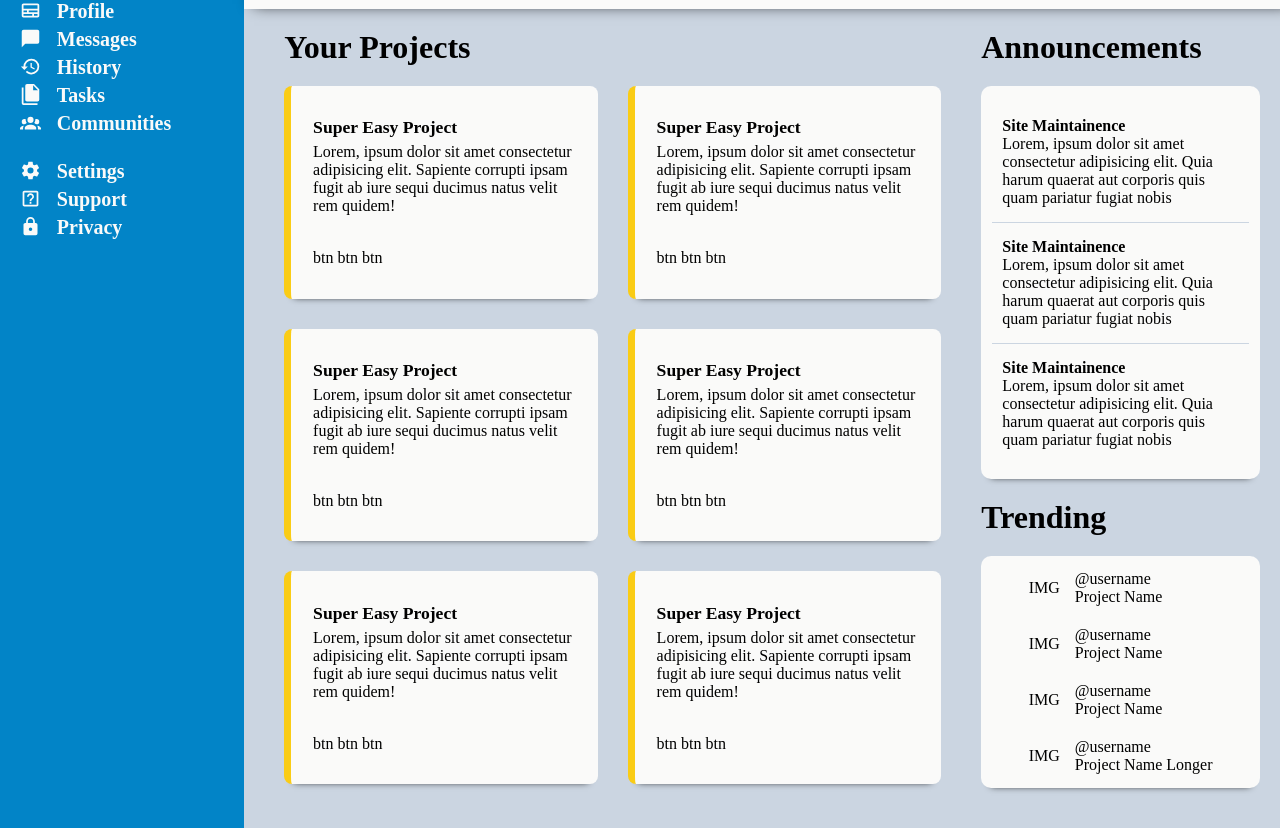
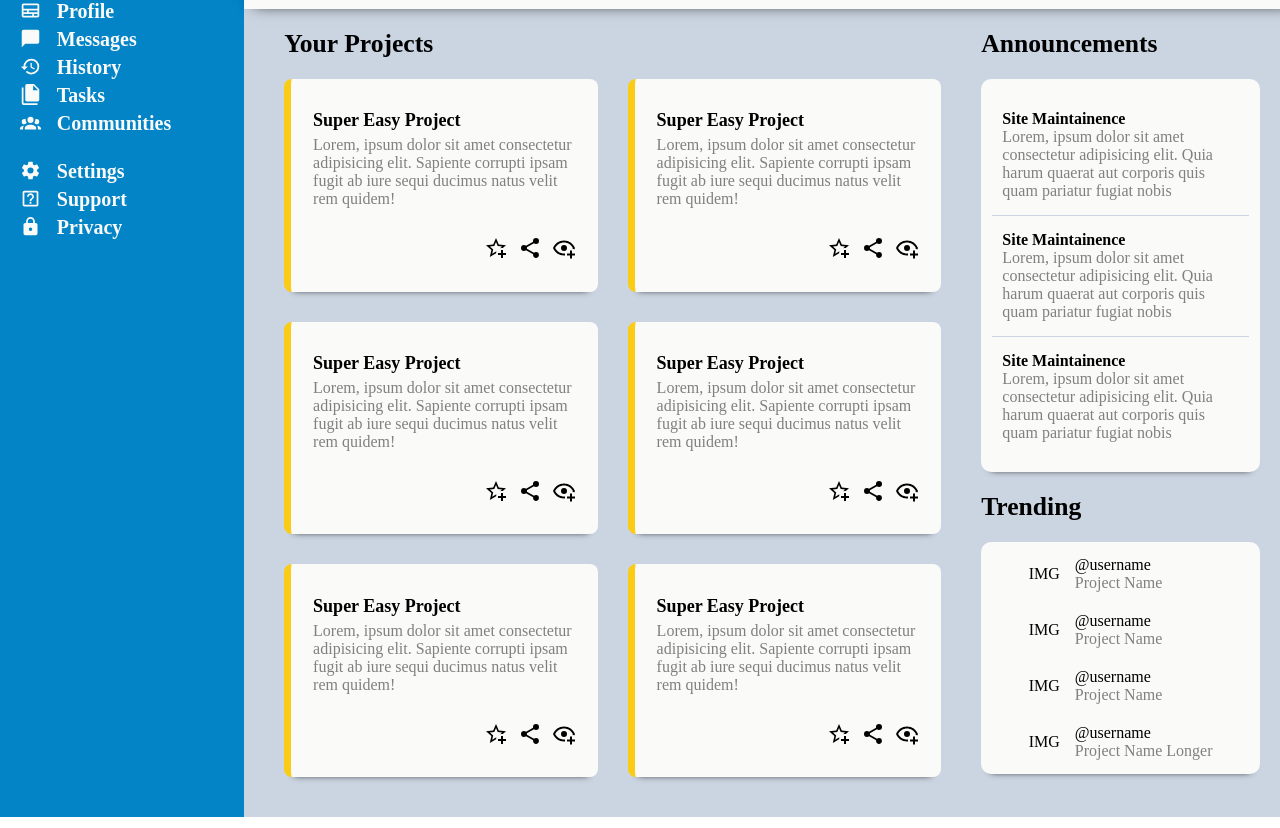
Before and after one commit to amrxt1/project-admin-dashboard, a plain HTML site: page index.html in a window 1280 px wide. Shown: the part 151-979 px from the top of the page. Drawn offline with Linux system fonts and the light colour scheme.

Commit message:
Finish card CSS

```diff
--- a/index.html
+++ b/index.html
@@ -115,7 +115,12 @@
                 Sapiente corrupti ipsam fugit ab iure sequi ducimus natus velit
                 rem quidem!
               </div>
-              <div>btn btn btn</div>
+              <div>
+                <img src="./assets/main/star-plus-outline.svg" alt="" /><img
+                  src="./assets/main/share-variant.svg"
+                  alt=""
+                /><img src="./assets/main/eye-plus-outline.svg" alt="" />
+              </div>
             </div>
             <div class="card">
               <div class="bold">Super Easy Project</div>
@@ -124,7 +129,12 @@
                 Sapiente corrupti ipsam fugit ab iure sequi ducimus natus velit
                 rem quidem!
               </div>
-              <div>btn btn btn</div>
+              <div>
+                <img src="./assets/main/star-plus-outline.svg" alt="" /><img
+                  src="./assets/main/share-variant.svg"
+                  alt=""
+                /><img src="./assets/main/eye-plus-outline.svg" alt="" />
+              </div>
             </div>
             <div class="card">
               <div class="bold">Super Easy Project</div>
@@ -133,7 +143,12 @@
                 Sapiente corrupti ipsam fugit ab iure sequi ducimus natus velit
                 rem quidem!
               </div>
-              <div>btn btn btn</div>
+              <div>
+                <img src="./assets/main/star-plus-outline.svg" alt="" /><img
+                  src="./assets/main/share-variant.svg"
+                  alt=""
+                /><img src="./assets/main/eye-plus-outline.svg" alt="" />
+              </div>
             </div>
             <div class="card">
               <div class="bold">Super Easy Project</div>
@@ -142,7 +157,12 @@
                 Sapiente corrupti ipsam fugit ab iure sequi ducimus natus velit
                 rem quidem!
               </div>
-              <div>btn btn btn</div>
+              <div>
+                <img src="./assets/main/star-plus-outline.svg" alt="" /><img
+                  src="./assets/main/share-variant.svg"
+                  alt=""
+                /><img src="./assets/main/eye-plus-outline.svg" alt="" />
+              </div>
             </div>
             <div class="card">
               <div class="bold">Super Easy Project</div>
@@ -151,7 +171,12 @@
                 Sapiente corrupti ipsam fugit ab iure sequi ducimus natus velit
                 rem quidem!
               </div>
-              <div>btn btn btn</div>
+              <div>
+                <img src="./assets/main/star-plus-outline.svg" alt="" /><img
+                  src="./assets/main/share-variant.svg"
+                  alt=""
+                /><img src="./assets/main/eye-plus-outline.svg" alt="" />
+              </div>
             </div>
             <div class="card">
               <div class="bold">Super Easy Project</div>
@@ -160,7 +185,12 @@
                 Sapiente corrupti ipsam fugit ab iure sequi ducimus natus velit
                 rem quidem!
               </div>
-              <div>btn btn btn</div>
+              <div>
+                <img src="./assets/main/star-plus-outline.svg" alt="" /><img
+                  src="./assets/main/share-variant.svg"
+                  alt=""
+                /><img src="./assets/main/eye-plus-outline.svg" alt="" />
+              </div>
             </div>
           </div>
         </div>
--- a/style.css
+++ b/style.css
@@ -121,11 +121,6 @@ input {
   color: inherit;
 }
 
-.heading {
-  font-weight: 600;
-  margin-left: 20px;
-  font-size: 2rem;
-}
 .cards {
   display: grid;
   grid-template-columns: repeat(auto-fit, minmax(250px, 1fr));
@@ -144,7 +139,15 @@ input {
   height: 150px;
 }
 .card > .bold {
-  font-size: 1.1rem;
+  font-size: 1.125rem;
+}
+.card > div:last-child > img {
+  width: 1.5rem;
+}
+.card > div:last-child {
+  justify-self: end;
+  display: flex;
+  gap: 10px;
 }
 
 .sidebar {
@@ -209,3 +212,14 @@ input {
   background-color: var(--accent-color);
   border-radius: 50%;
 }
+.heading {
+  font-weight: 600;
+  margin-left: 20px;
+  font-size: 1.6rem;
+}
+.card > .text,
+.announcement > p,
+.trending-element > div > div:nth-child(2) {
+  font-weight: 200;
+  color: gray;
+}
```
Also changed, not shown: assets/main/eye-plus-outline.svg (added), assets/main/share-variant.svg (added), assets/main/star-plus-outline.svg (added).
